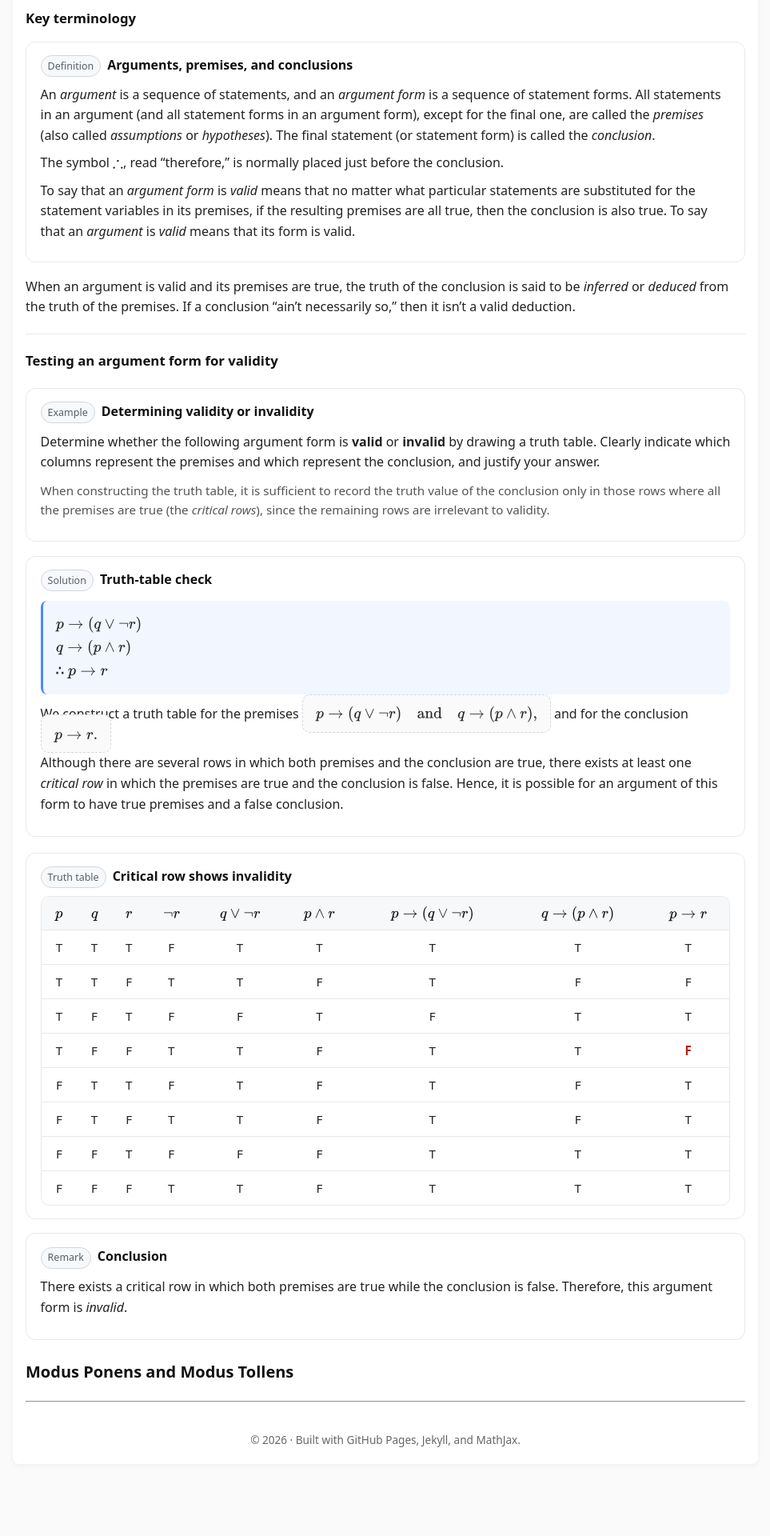
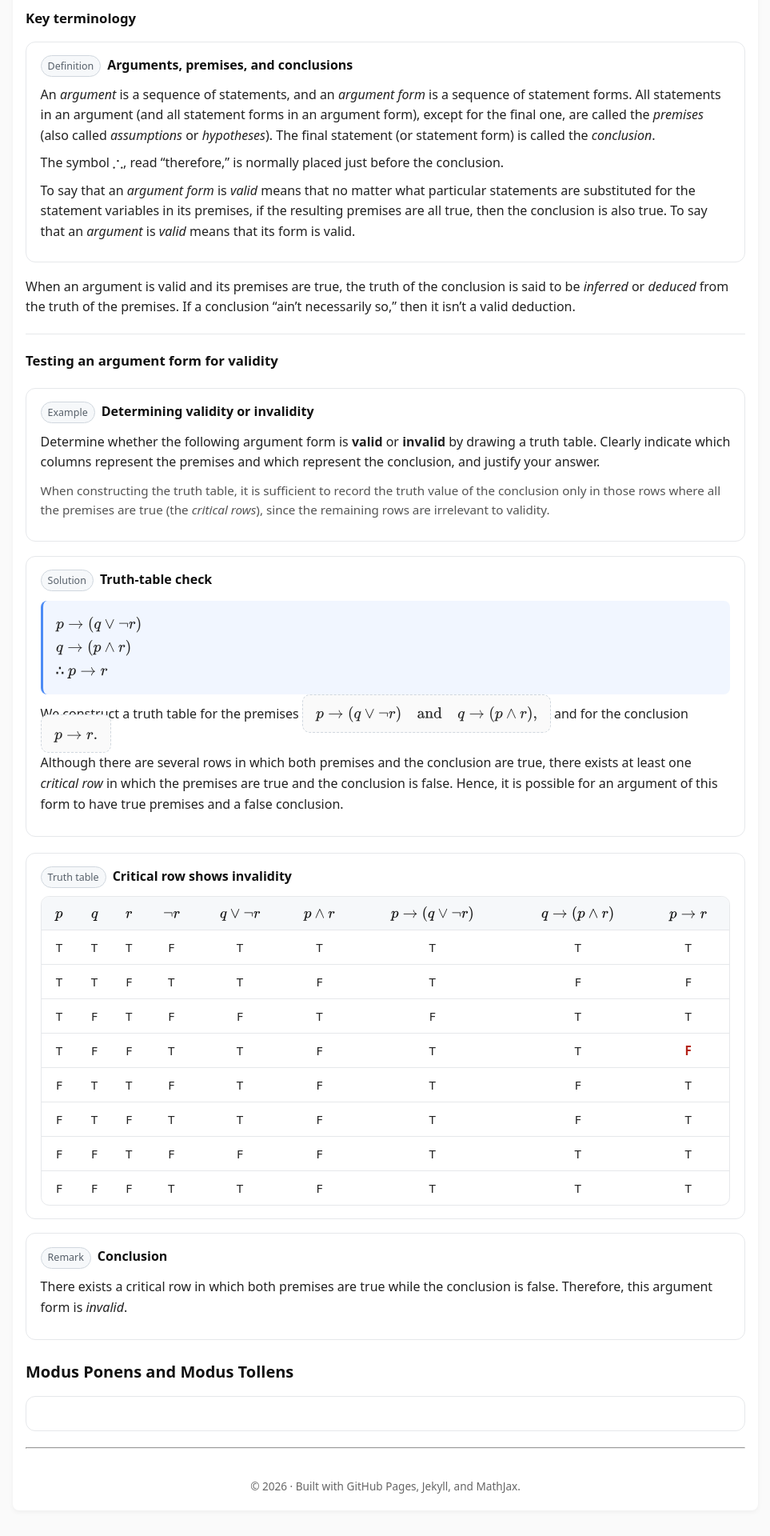
Before and after one commit to SaleemKamaludin/SaleemKamaludin.github.io, a Jekyll site: the page built from courses/comp1604/lecture-notes/lecture-01/index.md, in a window 1280 px wide. Shown: the part 1877-3797 px from the top of the page at 80% size, without its empty margins (158-1121 px from the left). Built offline with Jekyll 4.4.1, drawn with Linux system fonts in a browser that asks for light colours; before the commit the page ends 3739 px from its top, so only the background shows below that.

Commit message:
Add subsection on Modus Ponens and Modus Tollens
Added a new subsection on Modus Ponens and Modus Tollens with a definition of Syllogism.

```diff
--- a/courses/comp1604/lecture-notes/lecture-01/index.md
+++ b/courses/comp1604/lecture-notes/lecture-01/index.md
@@ -933,3 +933,7 @@ permalink: /courses/comp1604/lecture-notes/lecture-01/
 
 <!-- New subsection -->
   <h3>Modus Ponens and Modus Tollens</h3>
+
+  <!-- Definition: Syllogism -->
+  <div class="box" id="def-syllogism">
+    <div class="box-header">
```
